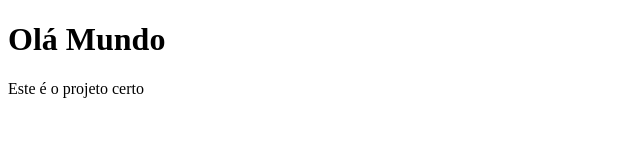
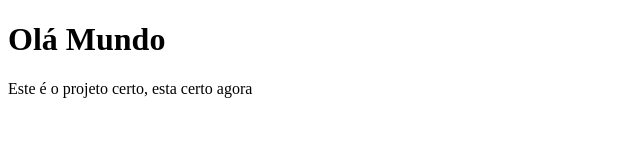
Before and after one commit to renata2035/Projeto-Social, a plain HTML site: page index.html in a window 1280 px wide. Shown: the whole page, without its empty margins (0-640 px from the left). Drawn offline with Linux system fonts and the light colour scheme.

Commit message:
Arrumei a pagina principal

```diff
--- a/estilos/index.html
+++ b/index.html
@@ -8,6 +8,6 @@
 </head>
 <body>
     <h1>Olá Mundo</h1>
-    <p>Este é o projeto certo</p>
+    <p>Este é o projeto certo, esta certo agora</p>
 </body>
 </html>
```
